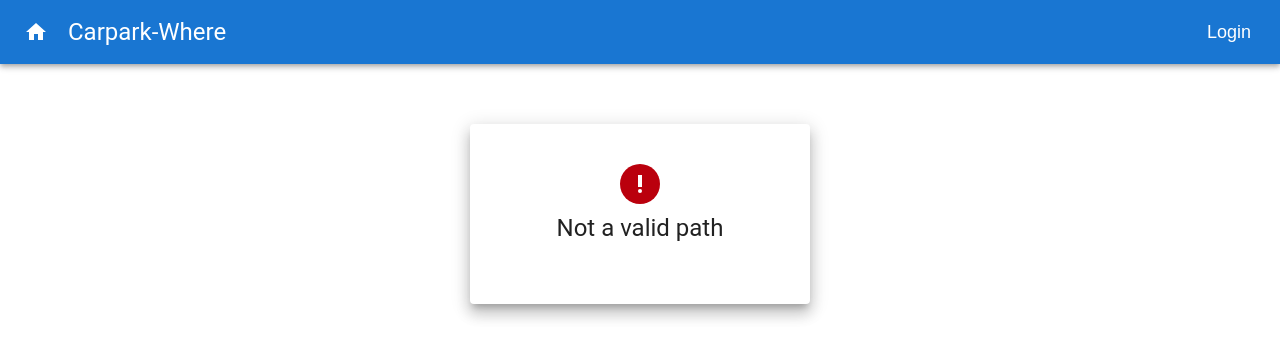
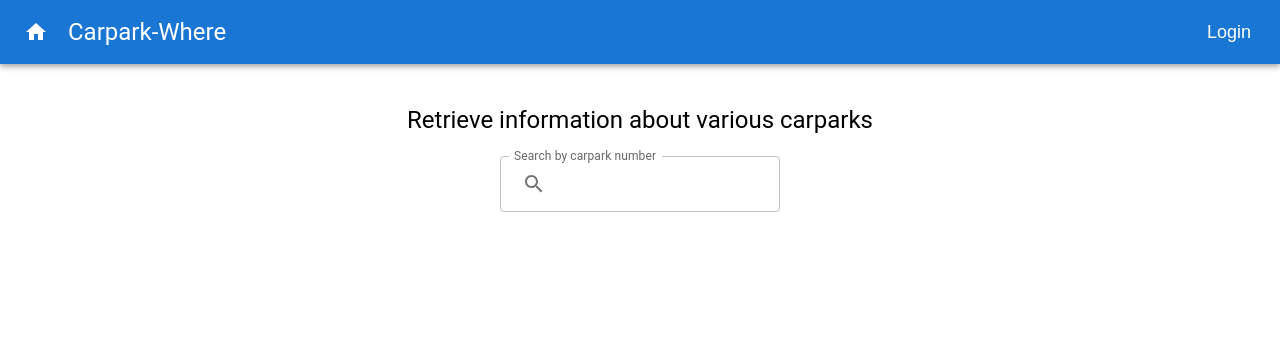
Before and after one commit to michaelseyo/carpark-where, a React (Create React App) app in the folder client/carpark-app/: page /search in a window 1280 px wide. Shown: the top 358 px of the page. Built offline with nearby package versions, Linux system fonts and the light colour scheme; no server answers.

Commit message:
Add Search page

```diff
--- a/client/carpark-app/src/App.js
+++ b/client/carpark-app/src/App.js
@@ -7,7 +7,8 @@ import Home from "./components/pages/Home";
 import Register from "./components/pages/Register";
 import Login from "./components/pages/Login";
 import Profile from "./components/pages/Profile";
-import Error from "./components/pages/Error.js";
+import Error from "./components/pages/Error";
+import Search from "./components/pages/Search";
 
 function App() {
   return (
@@ -20,6 +21,7 @@ function App() {
             <Route path="/register" element={<Register />} />
             <Route path="/login" element={<Login />} />
             <Route path="/profile" element={<Profile />} />
+            <Route path="/search" element={<Search />} />
             <Route path="*" element={<Error />} />
           </Routes>
         </Router>
--- a/client/carpark-app/src/components/pages/Home.js
+++ b/client/carpark-app/src/components/pages/Home.js
@@ -1,31 +1,9 @@
 import React from "react";
-import { useNavigate } from "react-router-dom";
-import { useAuthProvider } from "../../store/State";
 
 import Grid from "@mui/material/Grid";
 import Typography from "@mui/material/Typography";
-import Button from "@mui/material/Button";
 
 export default function Home() {
-  let navigate = useNavigate();
-  const [member, setMember] = useAuthProvider();
-
-  const getAvailability = async () => {
-    const res = await fetch("/api/availability", {
-      headers: {
-        Authorization: `Bearer ${member.token}`,
-        "Content-Type": "application/json",
-      },
-    });
-    const json = await res.json();
-
-    if (json.message === "Auth failed") {
-      setTimeout(() => {
-        navigate("/login");
-      }, 1000);
-    }
-  };
-
   return (
     <Grid
       align="center"
@@ -33,8 +11,9 @@ export default function Home() {
         marginTop: 5,
       }}
     >
-      <Typography variant="h4">Welcome!</Typography>
-      <Button onClick={getAvailability}>Retrieve Carpark Data</Button>
+      <Typography variant="h5">
+        Retrieve information about various carparks
+      </Typography>
     </Grid>
   );
 }
--- a/client/carpark-app/src/components/pages/Login.js
+++ b/client/carpark-app/src/components/pages/Login.js
@@ -65,7 +65,7 @@ export default function Login() {
       if (res.status === 200) {
         const resJson = await res.json();
         createSessionMember(resJson);
-        navigate("/");
+        navigate("/search");
       } else if (res.status === 401) {
         const resJson = await res.json();
         setResponse(resJson.message);
--- a/client/carpark-app/src/components/pages/Profile.js
+++ b/client/carpark-app/src/components/pages/Profile.js
@@ -61,7 +61,7 @@ export default function Profile() {
       return;
     }
     displayMemberDetails();
-  }, []);
+  }, [member]);
 
   return (
     <Grid sx={gridStyle}>
--- /dev/null
+++ b/client/carpark-app/src/components/pages/Search.js
@@ -0,0 +1,75 @@
+import React, { useState, useEffect } from "react";
+import { useNavigate } from "react-router-dom";
+import { useAuthProvider } from "../../store/State";
+
+import Grid from "@mui/material/Grid";
+import Typography from "@mui/material/Typography";
+import TextField from "@mui/material/TextField";
+import SearchIcon from "@mui/icons-material/Search";
+import InputAdornment from "@mui/material/InputAdornment";
+
+const searchStyle = {
+  margin: "20px 0",
+};
+
+export default function Search() {
+  let navigate = useNavigate();
+  const [member, setMember] = useAuthProvider();
+  const [data, setData] = useState([]);
+
+  useEffect(() => {
+    const getAvailabilityData = async () => {
+      try {
+        const res = await fetch("/api/availability", {
+          headers: {
+            Authorization: `Bearer ${member.token}`,
+            "Content-Type": "application/json",
+          },
+        });
+        if (res.statusText === "Unauthorized") {
+          setTimeout(() => {
+            navigate("/login");
+          }, 1000);
+          return;
+        }
+
+        const json = await res.json();
+        setData(
+          json.data.items[0].carpark_data.map((cp) => ({
+            carparkNumber: cp.carpark_number,
+            carparkInfo: cp.carpark_info,
+            time: cp.update_datetime,
+          }))
+        );
+      } catch (err) {
+        console.log(err);
+      }
+    };
+    getAvailabilityData();
+  }, [member]);
+
+  return (
+    <Grid
+      align="center"
+      sx={{
+        marginTop: 5,
+      }}
+    >
+      <Typography variant="h5">
+        Retrieve information about various carparks
+      </Typography>
+      <TextField
+        label="Search by carpark number"
+        variant="outlined"
+        InputProps={{
+          startAdornment: (
+            <InputAdornment position="end">
+              <SearchIcon />
+            </InputAdornment>
+          ),
+        }}
+        sx={searchStyle}
+      />
+    </Grid>
+  );
+}
--- a/client/carpark-app/src/store/State.js
+++ b/client/carpark-app/src/store/State.js
@@ -21,12 +21,15 @@ export const AuthProvider = ({ children }) => {
           "Content-Type": "application/json",
         },
       });
+      console.log(res);
+      if (res.statusText === "Unauthorized") {
+        setMember(unknownMember);
+      }
       setTimeout(() => {
         checkToken();
-      }, 900 * 1000 - 500);
+      }, 90 * 1000 - 500);
     } catch (err) {
-      // Auth failed
-      setMember(unknownMember);
+      console.log(err);
     }
   };
 
```
Also changed, not shown: 1 other file (tests, documents, lock files or other folders).
